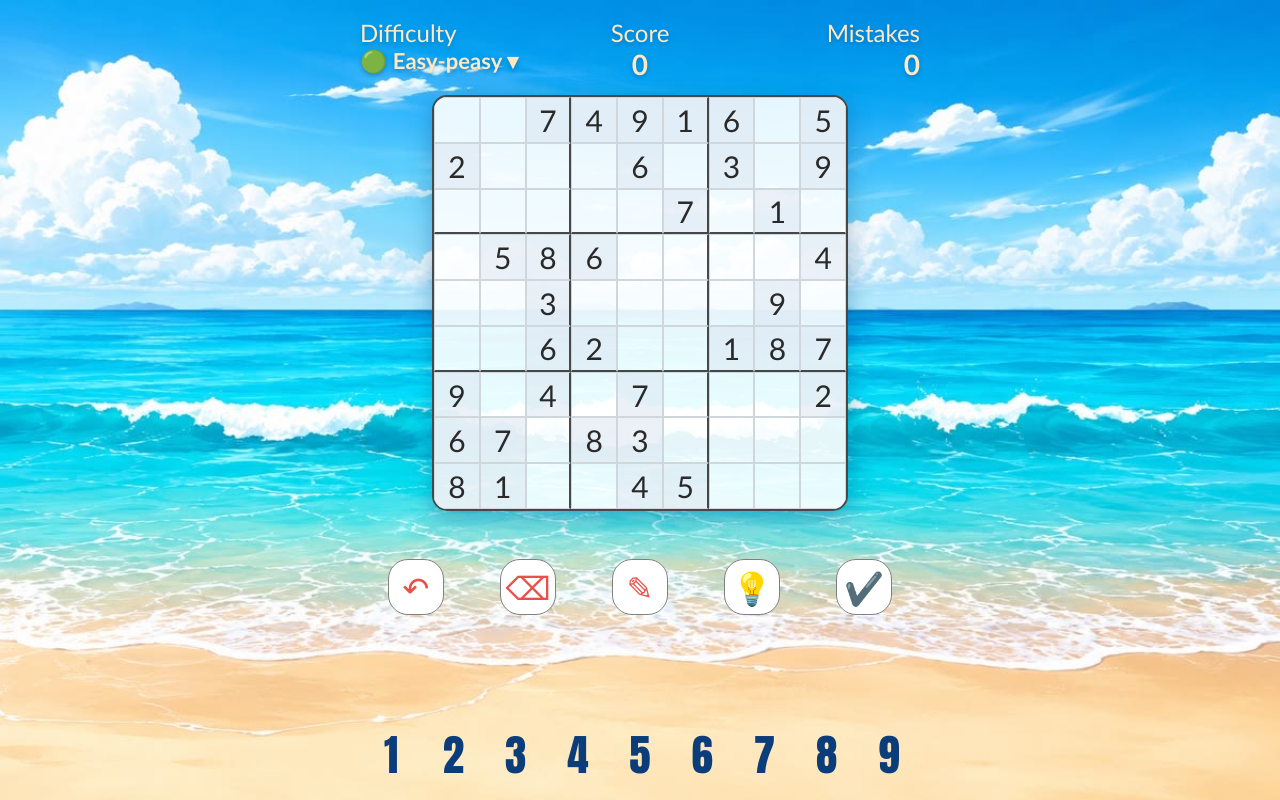
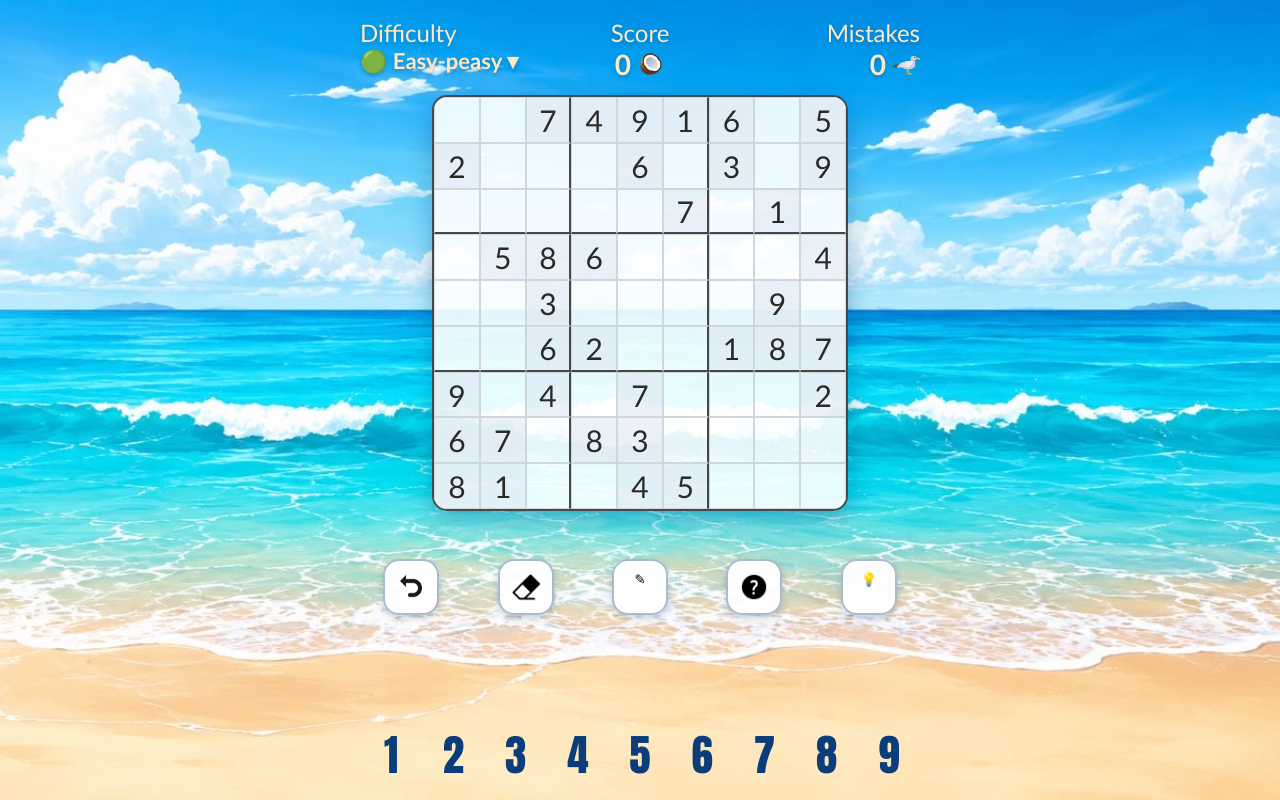
Before and after one commit to irkovalenko/sudoku, a plain HTML site: page index.html in a window 1280 px wide. Drawn offline with Linux system fonts and the light colour scheme.

Commit message:
seagull mistake sound and new media files

```diff
--- a/index.html
+++ b/index.html
@@ -8,9 +8,10 @@
     <link rel="stylesheet" href="styles.css" />
     <script type="module" src="js/main.js"></script>
   </head>
+
   <body>
     <div class="panel">
-      <div class="stat">
+      <!-- Difficulty -->
       <div class="stat dropdown">
         <span class="stat-label">Difficulty</span>
         <button
@@ -26,14 +27,19 @@
           hidden
         ></ul>
       </div>
-      </div>
       <div class="stat">
         <span class="stat-label">Score</span>
+        <div class="stat-row">
           <span class="stat-value" id="score">0</span>
+          <img src="media/images/coconut.png" alt="Coconut" />
+        </div>
       </div>
       <div class="stat">
         <span class="stat-label">Mistakes</span>
+        <div class="stat-row">
           <span class="stat-value" id="errors">0</span>
+          <img src="media/images/seagull.png" alt="Seagull" />
+        </div>
       </div>
     </div>
 
@@ -48,19 +54,19 @@
 
     <div id="tools">
       <button id="undo" data-tooltip="undo">
-        <span class="tool-icon">↶</span>
+        <img src="media/images/tools/undo.png" class="tool-icon" />
       </button>
       <button id="erase" data-tooltip="erase">
-        <span class="tool-icon">⌫</span>
+        <img src="media/images/tools/erase.png" class="tool-icon" />
       </button>
       <button id="notes" data-tooltip="notes">
         <span class="tool-icon">✎</span>
       </button>
       <button id="help" data-tooltip="help">
-        <span class="tool-icon">💡</span>
+        <img src="media/images/tools/help.png" class="tool-icon" />
       </button>
       <button id="solution" data-tooltip="view solution">
-        <span class="tool-icon">✔️</span>
+        <span class="tool-icon">💡</span>
       </button>
     </div>
 
--- a/js/actions.js
+++ b/js/actions.js
@@ -4,6 +4,10 @@ import {
   getValue, setValue, getNotes, setNotes, toggleNote, isLocked, setTileSelected,
 } from "./tile.js";
 import { saveHistory } from "./history.js";
+
+const music = new Audio('media/sounds/mistake_seagull.mp3');
+music.loop = false;
+music.volume = 0.5;
 
 function animateScore(el, from, to, duration = 400) {
   if (el._rafId) cancelAnimationFrame(el._rafId);
@@ -98,6 +102,7 @@ export function placeNumber(tile, num) {
     state.errors += 1;
     document.getElementById("errors").innerText = state.errors;
     tile.classList.add("tile-wrong");
+    music.play();
   }
 }
 
--- a/js/messages.js
+++ b/js/messages.js
@@ -1,3 +1,3 @@
 export const helpTeasingMessages = [
-  'Czy chlebek się poddaje? <img src="media/images/chlebek.svg" alt="chlebek">',
+  'Czy chlebek się poddaje? <img src="media/images/chlebek.png">',
 ];
--- a/styles.css
+++ b/styles.css
@@ -97,6 +97,19 @@ body::after {
     font-weight: bold;
 }
 
+.stat-row {
+    display: flex;
+    align-items: center;
+    justify-content: center;
+    gap: 6px;
+}
+
+.stat-row img {
+    width: clamp(22px, 4.8vw, 28px);
+    height: clamp(22px, 4.8vw, 28px);
+    object-fit: contain;
+}
+
 
 #board {
     width: min(92vw, 52vh, 520px);
@@ -177,78 +190,90 @@ body::after {
     width: min(92vw, 560px);
     display: flex;
     justify-content: space-around;
+    align-items: center;
+    gap: 12px;
     margin-top: 6vh;
 }
 
 #tools button {
     width: 56px;
     height: 56px;
+    flex-shrink: 0;
+
     display: flex;
     justify-content: center;
     align-items: center;
+
+    padding: 0;
     position: relative;
-    padding: 0;
-    background: white;
-    border-radius: 20px;
-    border: 1px solid grey;
-    font-family: Impact, Haettenschweiler, "Arial Narrow Bold", sans-serif;
-    color: #26282c;
+
+    background: rgba(255, 255, 255, 0.95);
+    border: 2px solid rgba(11, 61, 122, 0.35);
+    border-radius: 16px;
+
+    box-shadow: 0 3px 7px rgba(0, 40, 90, 0.2);
+
     cursor: pointer;
-    transition: transform 0.1s;
+    transition: all 0.15s ease;
 }
 
-.tool-label:empty {
-    display: none;
+.tool-icon {
+    display: block;
+    width: 30px;
+    height: 30px;
+    object-fit: contain;
 }
 
 #tools button:hover {
-    transform: translateY(-2px);
+    transform: translateY(-3px);
+    background: var(--cream);
+    border-color: var(--navy);
+    box-shadow: 0 5px 10px rgba(0, 40, 90, 0.25);
 }
 
-#tools button:hover:after {
+#tools button:active {
+    transform: scale(0.92);
+}
+
+#tools button:hover::after {
     content: attr(data-tooltip);
     position: absolute;
-    bottom: 130%;
+    bottom: 125%;
     left: 50%;
     transform: translateX(-50%);
-    background: whitesmoke;
-    color: black;
+
+    background: var(--navy);
+    color: white;
     padding: 6px 10px;
-    border-radius: 5px;
+    border-radius: 6px;
+
     font-size: 12px;
     white-space: nowrap;
     z-index: 1000;
     pointer-events: none;
 }
 
-#tools button:active {
-    transform: translateY(1px);
+.tool-active {
+    background: var(--navy) !important;
+    border-color: var(--navy) !important;
 }
 
-.tool-icon {
-    font-size: clamp(22px, 5.5vw, 32px);
-    line-height: 1;
-    color: #e8504a;
-    text-shadow: 0 1px 2px rgba(255, 255, 255, 0.6);
+.tool-active .tool-icon {
+    filter: brightness(0) invert(1);
 }
 
-.tool-active .tool-label {
-    color: #fff;
-    text-shadow: 0 2px 4px rgba(0, 60, 120, 0.5);
-}
-
-.tool-active::after {
+.tool-active::before {
     content: "ON";
     position: absolute;
-    top: -6px;
-    right: -4px;
-    padding: 1px 6px;
-    font-size: 11px;
+    top: -8px;
+    right: -7px;
+    padding: 2px 6px;
+    font-size: 10px;
+    font-weight: bold;
     background: #e8504a;
-    color: #fff;
+    color: white;
     border-radius: 999px;
 }
-
 
 
 #numbers {
```
Also changed, not shown: media/images/chlebek.png (added), media/images/chlebek.svg (deleted), media/images/coconut.png (added), media/images/seagull.png (added), media/images/tools/erase.png (added), media/images/tools/help.png (added), media/images/tools/phone.png (added), media/images/tools/undo.png (added), 8 other files. Lines whose indentation alone changed are shown as unchanged.
